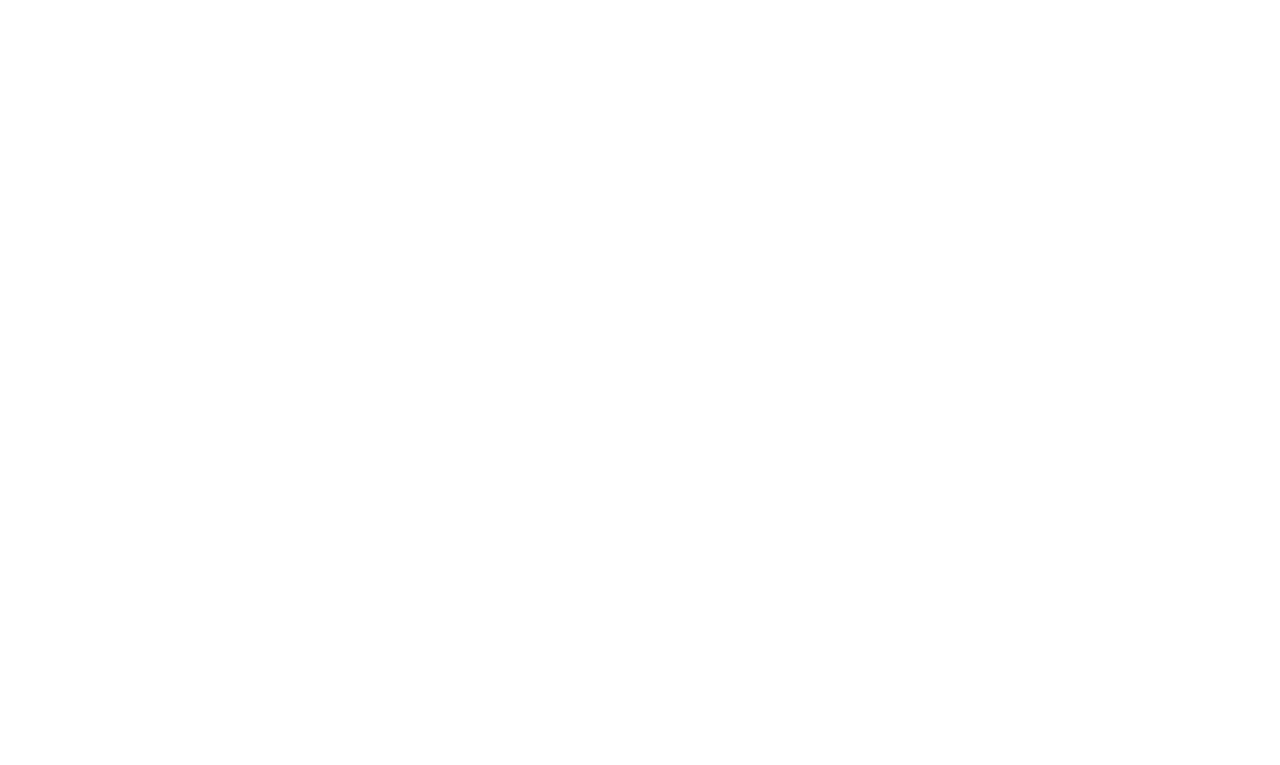
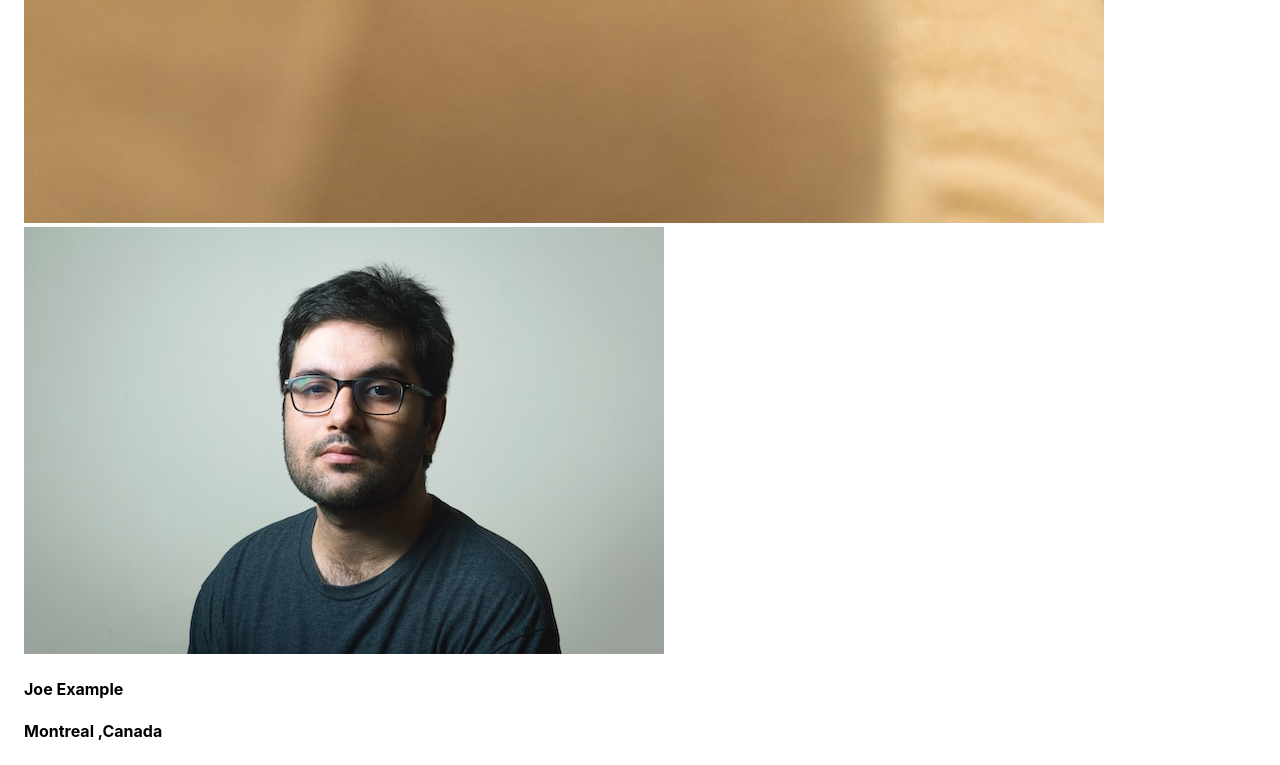
Before and after one commit to Aiman03at/photolabs, a React (Create React App) app in the folder frontend/: page / in a window 1280 px wide. Shown: the part 1722-2487 px from the top of the page. Before the commit the page ends 800 px from the top, so only its background shows below. Built offline with nearby package versions, Linux system fonts and the light colour scheme; the HTML template or start-up script is replaced by a standard one.

Commit message:
create the PhotoListItem component

```diff
--- a/frontend/src/App.jsx
+++ b/frontend/src/App.jsx
@@ -1,13 +1,31 @@
 import React from 'react';
-
+import TopicList from 'components/TopicList';
 import PhotoListItem from './components/PhotoListItem';
 import './App.scss';
 
 // Note: Rendering a single component to build components in isolation
 const App = () => {
+
+  const sampleDataForPhotoListItem = {
+    id: "1",
+    location: {
+      city: "Montreal",
+      country: "Canada",
+    },
+    imageSource: `${process.env.PUBLIC_URL}/Image-1-Regular.jpeg`,
+    username: "Joe Example",
+    profile: `${process.env.PUBLIC_URL}/profile-1.jpg`,
+  };
+
   return (
     <div className="App">
-      <PhotoListItem/>
+
+      <PhotoListItem
+        imageSource={sampleDataForPhotoListItem.imageSource}
+        profile={sampleDataForPhotoListItem.profile}
+        username={sampleDataForPhotoListItem.username}
+        location={sampleDataForPhotoListItem.location}
+      />
     </div>
   );
 };
--- a/frontend/src/components/PhotoListItem.jsx
+++ b/frontend/src/components/PhotoListItem.jsx
@@ -3,19 +3,22 @@
 import "../styles/PhotoListItem.scss";
 
 
-const sampleDataForPhotoListItem = {
-  id: "1",
-  location: {
-    city: "Montreal",
-    country: "Canada",
-  },
-  imageSource: `${process.env.PUBLIC_URL}/Image-1-Regular.jpeg`,
-  username: "Joe Example",
-  profile: `${process.env.PUBLIC_URL}/profile-1.jpg`,
-};
 
-const PhotoListItem = () => {
-  /* Insert React */
+
+const PhotoListItem = (props) => {
+  return (
+    <div>
+
+      <section><img src={props.imageSource} alt="Description of image"  /></section>
+
+      <img src={props.profile} alt="Description of image"  />
+
+      <h4>{props.username}</h4>
+      <h4>{props.location.city} ,{props.location.country}</h4>
+
+
+    </div>
+  );
 };
 
 export default PhotoListItem;
--- a/frontend/src/components/TopicList.jsx
+++ b/frontend/src/components/TopicList.jsx
@@ -23,7 +23,7 @@
 const TopicList = () => {
   return (
     <div className="top-nav-bar__topic-list">
-      {/* Insert React */}
+      <h2>HHHHHHHH</h2>
     </div>
   );
 };
```
Also changed, not shown: 1 other file (tests, documents, lock files or other folders).
